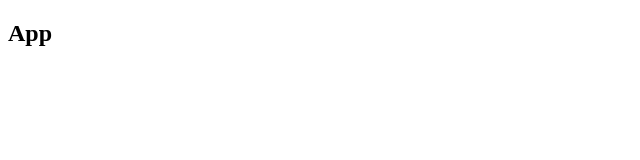
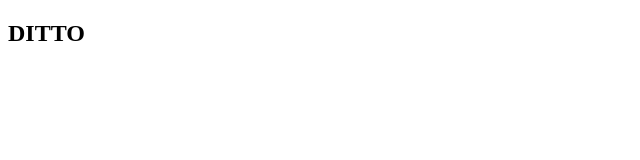
Before and after one commit to codestates-seb/seb41_main_022, a React (Create React App) app in the folder client/: page / in a window 1280 px wide. Shown: the top 160 px of the page, without its empty margins (0-640 px from the left). Built offline with nearby package versions, Linux system fonts and the light colour scheme.

Commit message:
fix : css 파일 수정

```diff
--- a/client/src/App.js
+++ b/client/src/App.js
@@ -1,7 +1,7 @@
 function App() {
   return (
     <div>
-      <h2>App</h2>
+      <h2>DITTO</h2>
     </div>
   );
 }
```
